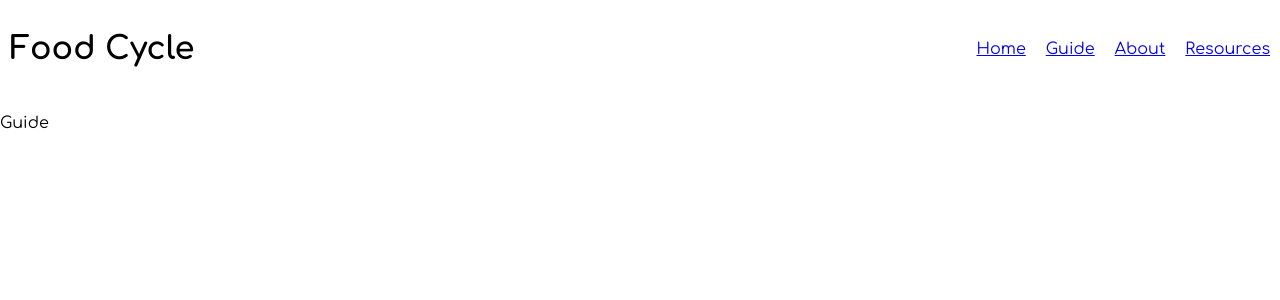
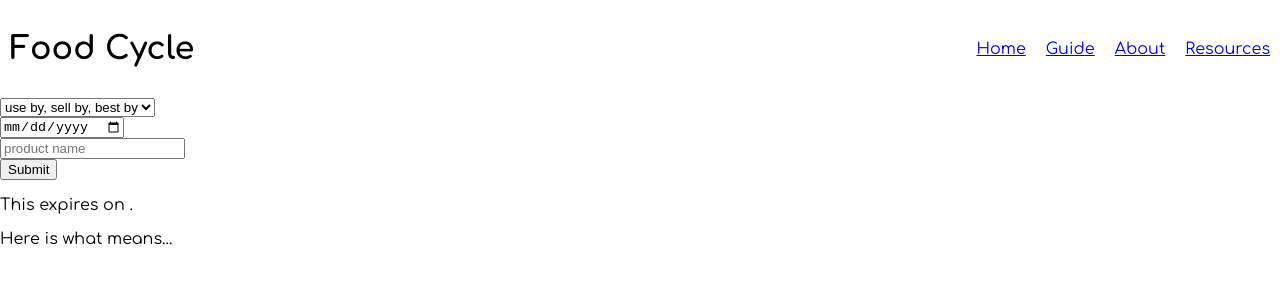
Before and after one commit to UW-INFO442-AU21/group1-jeremys-goats, a React (Create React App) app: page /guide in a window 1280 px wide. Shown: the top 300 px of the page. Built offline with nearby package versions, Linux system fonts and the light colour scheme.

Commit message:
added basic form components

```diff
--- a/package.json
+++ b/package.json
@@ -11,7 +11,7 @@
     "react-dom": "^17.0.2",
     "react-router": "^5.2.1",
     "react-router-dom": "^5.3.0",
-    "react-scripts": "4.0.3",
+    "react-scripts": "^4.0.3",
     "web-vitals": "^1.0.1"
   },
   "scripts": {
--- /dev/null
+++ b/src/Components/Guide/Guide.jsx
@@ -0,0 +1,27 @@
+import { useEffect, useState } from 'react';
+import './guide.css';
+
+export function GuideForm() {
+    const [dateType, setDateType] = useState("");
+    const [date, setDate] = useState([]);
+    const [name, setName] = useState("");
+
+    const typeOptions = ['use by', 'sell by', 'best by'];
+
+    return (
+        <form>
+            <select className="dateType" type="dateType" value={dateType}
+                onChange={(e) => setDateType(e.target.value)}>
+                <option value="" disabled selected hidden>use by, sell by, best by</option>
+                {typeOptions.map(type => <option key={type}>{type}</option>)}
+            </select><br/>
+            <input name="date" type="date" value={date}
+                onChange={(e) => setDate(e.target.value)}/><br/>
+            <input name="product" type="text" value={name} placeholder="product name"
+                onChange={(e) => setName(e.target.value)}/><br/>
+            <button type="submit">Submit</button>
+            <p>This {name} expires on {date}.</p>
+            <p>Here is what {dateType} means...</p>
+        </form>
+    );
+}
--- a/src/Pages/Guide.jsx
+++ b/src/Pages/Guide.jsx
@@ -1,7 +1,9 @@
+import { GuideForm } from "../Components/Guide/Guide"
+
 const Guide = () => {
     return (
         <div>
-            <p>Guide</p>
+            <GuideForm/>
         </div>
     )
 }
```
Also changed, not shown: src/Components/Guide/guide.css (added), 1 other file (tests, documents, lock files or other folders).
